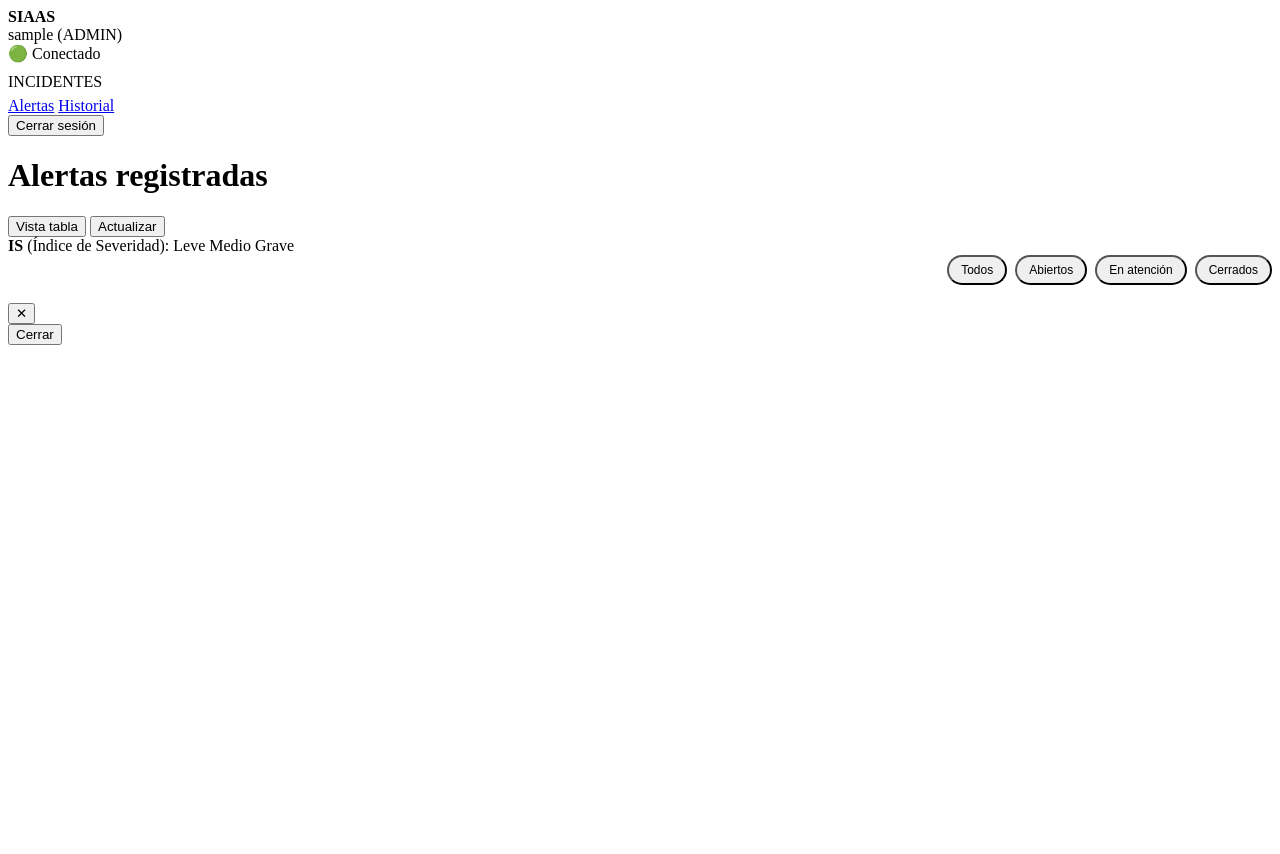
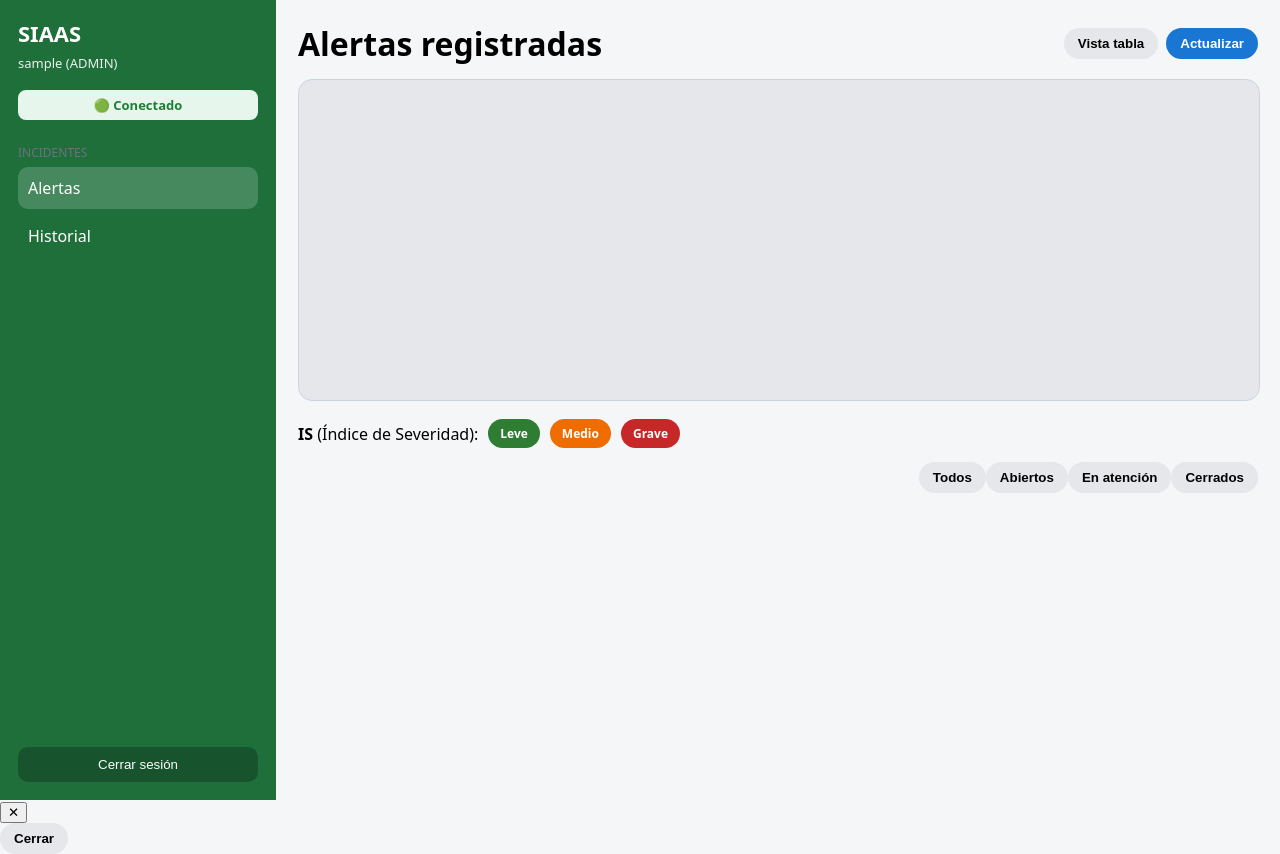
Before and after one commit to Jhon25-code/siaas-backend, a website: page web/dashboard.html in a window 1280 px wide. Before the commit the page ends 800 px from the top, so only its background shows below. Drawn offline with nearby package versions, Linux system fonts and the light colour scheme; no server answers; sample sign-in values are in the browser's storage.

Commit message:
Fix dashboard styles: layout + cards grid

```diff
--- a/web/css/styles.css
+++ b/web/css/styles.css
@@ -1,8 +1,164 @@
+/* ====== BASE ====== */
+body {
+  margin: 0;
+  font-family: system-ui, -apple-system, Segoe UI, Roboto, Arial, sans-serif;
+  background: #f4f6f8;
+}
+
+.muted { color:#6b7280; }
+.small { font-size:12px; }
+
+/* ====== LAYOUT ====== */
+.layout {
+  display: flex;
+  min-height: 100vh;
+}
+
+/* ====== SIDEBAR ====== */
+.sidebar {
+  width: 240px;
+  background: #1f6f3b;
+  color: #fff;
+  padding: 18px;
+  display: flex;
+  flex-direction: column;
+}
+
+.logo {
+  font-size: 22px;
+  font-weight: 800;
+  margin-bottom: 6px;
+}
+
+.who {
+  font-size: 13px;
+  opacity: .9;
+  margin-bottom: 10px;
+}
+
+/* Estado conexión */
+.connectionStatus {
+  margin: 8px 0 14px;
+  padding: 6px 10px;
+  border-radius: 8px;
+  font-size: 13px;
+  font-weight: 700;
+  text-align: center;
+}
+.connectionStatus.online {
+  background: #e6f6ec;
+  color: #1e7e34;
+}
+
+/* Navegación */
+.sidebar nav a {
+  display: block;
+  padding: 10px;
+  border-radius: 10px;
+  color: #fff;
+  text-decoration: none;
+  margin-bottom: 6px;
+}
+.sidebar nav a.active,
+.sidebar nav a:hover {
+  background: rgba(255,255,255,.18);
+}
+
+.logout {
+  margin-top: auto;
+  background: rgba(0,0,0,.25);
+  border-radius: 10px;
+  padding: 10px;
+  color: #fff;
+  border: 0;
+  cursor: pointer;
+}
+
+/* ====== MAIN ====== */
+.main {
+  flex: 1;
+  padding: 22px;
+}
+
+/* ====== HEADER ====== */
+.sectionHeader {
+  display: flex;
+  justify-content: space-between;
+  align-items: center;
+  margin-bottom: 14px;
+}
+
+.sectionHeader h1 {
+  margin: 0;
+}
+
+.sectionActions {
+  display: flex;
+  gap: 8px;
+}
+
+/* ====== BOTONES ====== */
+.btn {
+  border: 0;
+  padding: 8px 14px;
+  border-radius: 999px;
+  background: #e5e7eb;
+  font-weight: 700;
+  cursor: pointer;
+}
+
+.btn.primary {
+  background: #1976d2;
+  color: #fff;
+}
+
+.btn.ok {
+  background: #1e7e34;
+  color: #fff;
+}
+
+.btn.danger {
+  background: #c62828;
+  color: #fff;
+}
+
+/* ====== MAPA ====== */
+.mapWrapper {
+  margin: 14px 0 18px;
+}
+
+.mapBox {
+  width: 100%;
+  height: 320px;
+  border-radius: 14px;
+  overflow: hidden;
+  border: 1px solid #cbd5e1;
+  background: #e5e7eb;
+}
+
+/* ====== LEYENDA ====== */
+.legend {
+  display: flex;
+  gap: 10px;
+  align-items: center;
+  margin-bottom: 14px;
+}
+
+.pill {
+  padding: 6px 12px;
+  border-radius: 999px;
+  font-size: 12px;
+  font-weight: 800;
+  color: #fff;
+}
+.pill.green { background:#2e7d32; }
+.pill.orange { background:#ef6c00; }
+.pill.red { background:#c62828; }
+
 /* =====================================================
    🔥 DASHBOARD – TARJETAS PROFESIONALES (GRID)
    ===================================================== */
 
-/* Contenedor de tarjetas */
 .cards {
   display: grid;
   grid-template-columns: repeat(auto-fill, minmax(260px, 1fr));
@@ -10,7 +166,6 @@
   margin-top: 12px;
 }
 
-/* Tarjeta individual */
 .cardItem {
   background: #ffffff;
   border-radius: 18px;
@@ -25,7 +180,6 @@
   box-shadow: 0 16px 40px rgba(0,0,0,.16);
 }
 
-/* Fila superior */
 .cardItem .row {
   display: flex;
   justify-content: space-between;
@@ -33,56 +187,41 @@
   gap: 12px;
 }
 
-/* Título */
 .cardItem .title {
   font-size: 15px;
   font-weight: 800;
   text-transform: capitalize;
 }
 
-/* Fecha */
-.cardItem .muted.small {
-  margin-top: 2px;
-}
-
-/* Badge severidad */
 .badge {
   padding: 6px 10px;
   border-radius: 999px;
   font-size: 12px;
   font-weight: 800;
   color: #fff;
-  line-height: 1;
-  white-space: nowrap;
 }
 
-.badge.green { background: #2e7d32; }
-.badge.orange { background: #ef6c00; }
-.badge.red { background: #c62828; }
+.badge.green { background:#2e7d32; }
+.badge.orange { background:#ef6c00; }
+.badge.red { background:#c62828; }
 
-/* Estado */
 .stateBadge {
   display: inline-block;
-  margin-top: 8px;
+  margin-top: 6px;
   padding: 4px 10px;
   border-radius: 999px;
   font-size: 11px;
   font-weight: 700;
 }
 
-/* Acciones */
+.state-open { background:#e0f2fe; color:#0369a1; }
+.state-attention { background:#fff7ed; color:#c2410c; }
+.state-closed { background:#ecfdf5; color:#047857; }
+
 .actions {
   display: flex;
   justify-content: flex-end;
-  gap: 8px;
-}
-
-/* Botones dentro de tarjetas */
-.actions .btn {
-  width: auto;
-  padding: 6px 12px;
-  font-size: 12px;
-  border-radius: 999px;
+  margin-top: 10px;
 }
 
 /* Empty */
@@ -91,9 +230,8 @@
   font-size: 14px;
 }
 
-/* Responsive extra */
-@media (max-width: 600px) {
-  .cards {
-    grid-template-columns: 1fr;
-  }
+/* Responsive */
+@media (max-width: 700px) {
+  .layout { flex-direction: column; }
+  .sidebar { width: 100%; }
 }
```
